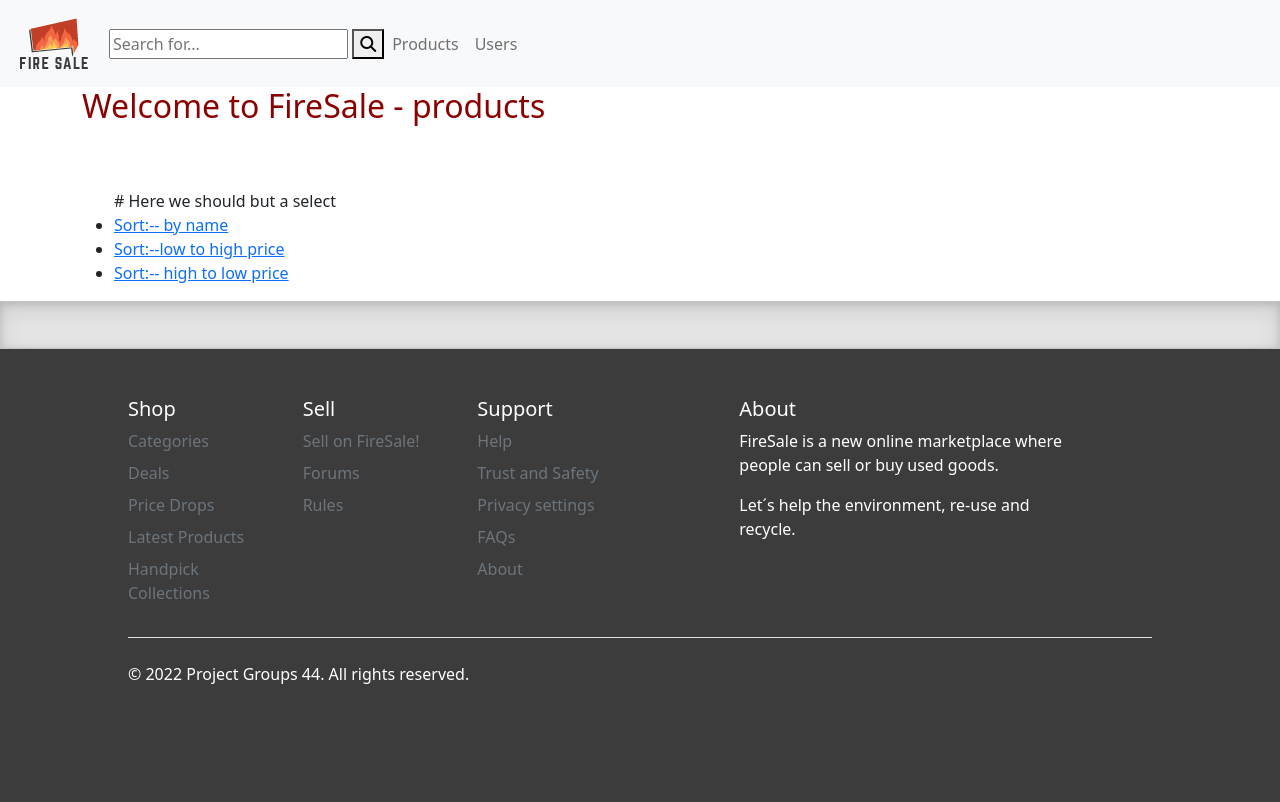
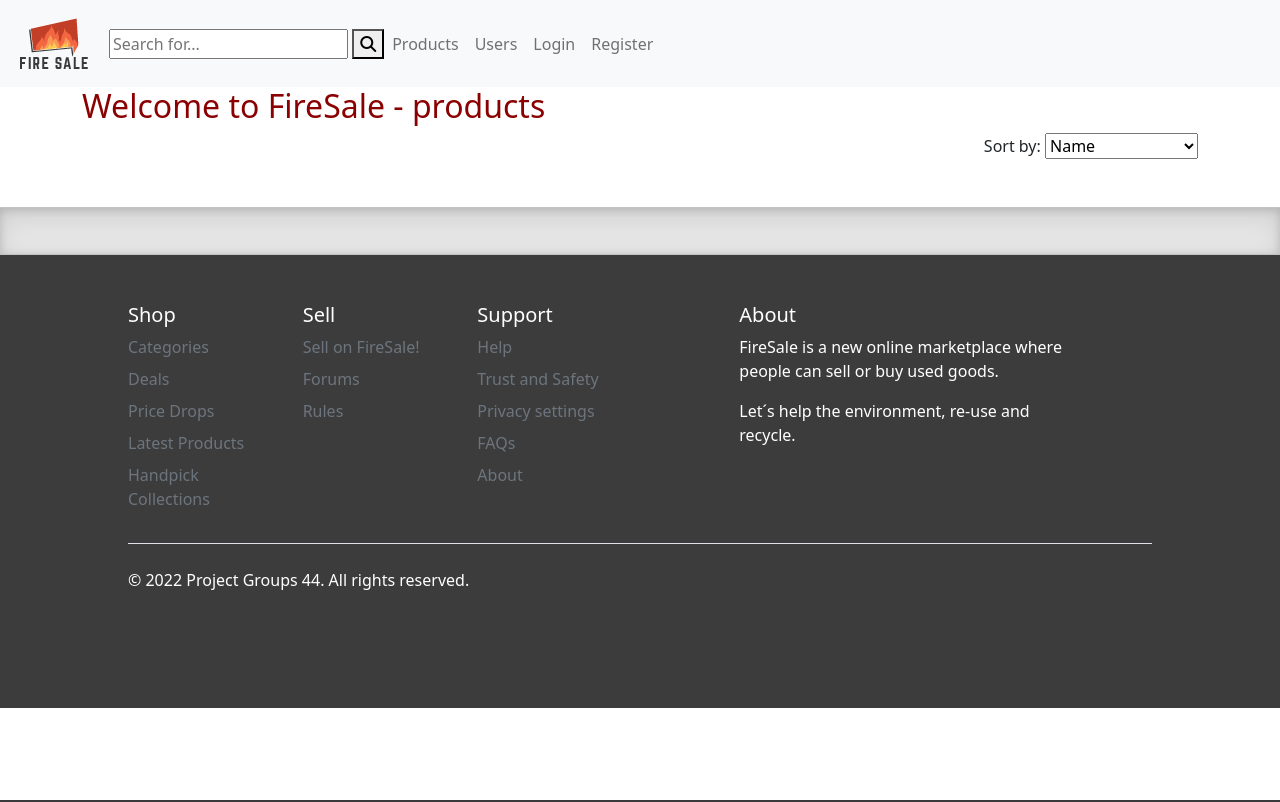
Before and after one commit to tjorvio/django-tango, a Django app: page /products/ in a window 1280 px wide. Run offline with Django 4.2, Linux system fonts and the light colour scheme; data that the repository does not hold is empty; some libraries are stand-ins or nearby versions.

Commit message:
Place-bid & Create Product Fixed, login and register not completed

```diff
--- a/FireSale/forms/make_bid_form.py
+++ b/FireSale/forms/make_bid_form.py
@@ -8,9 +8,10 @@ from user.models import Bid
 class MakeBidForm(ModelForm):
     class Meta:
         model = Bid
-        exclude = ['id', 'StatusID', 'PaymentID']
+        exclude = ['id', 'StatusID']
         widgets = {
             'BidAmount': widgets.NumberInput(attrs={'class': 'form-control'}),
             'UserID': widgets.NumberInput(attrs={'class': 'form-control'}),
+            'PaymentID': widgets.Select(attrs={'class': 'form-control'}),
             'ProductID': forms.HiddenInput(),
         }
--- a/product/views.py
+++ b/product/views.py
@@ -26,7 +26,7 @@ def index(request):
 
 def home_view(request):
     context = {'categories': Category.objects.all().order_by('name'),
-               'products': Product.objects.all().order_by('-CreatedAt')[:5]  # here we can control how many items we get
+               'products': Product.objects.all().order_by('-CreatedAt')[:4]  # here we can control how many items we get
                }
     return render(request, 'home.html', context)
 
--- a/static/css/main.css
+++ b/static/css/main.css
@@ -63,6 +63,9 @@
     width:100%;
 }
 
+#filter-by {
+    float: right;
+}
 /* HERO BANNER STYLES */
 .hero-banner {
     opacity: 0.5;
@@ -94,7 +97,7 @@
     background: rgba(255, 255, 255, 0.8);
     font-size: 22px;
     padding: 5px 5px 5px 47px;
-    color: #fff;
+    color: #555;
     position: relative;
     border-radius: 0;
 }
--- a/templates/home.html
+++ b/templates/home.html
@@ -15,6 +15,7 @@
         >
     </section>
     <div class="spacer"></div>
+    <h4>Latest products</h4>
     <div class="product-container">
         {% include 'product/newest_products.html' %}
     </div>
--- a/templates/navbar.html
+++ b/templates/navbar.html
@@ -17,6 +17,13 @@
         <li class="nav-item">
           <a class="nav-link" href="{% url 'user-index' %}">Users</a>
         </li>
+          {% if user.is_authenticated %}
+              <li><a class="nav-link" href="{% url 'logout' %}">Logout</a></li>
+              <li><a class="nav-link" href="{% url 'Profile' %}">Profile</a></li>
+          {% else %}
+              <li><a class="nav-link" href="{% url 'login' %}">Login</a></li>
+              <li><a class="nav-link" href="{% url 'register' %}">Register</a></li>
+          {% endif %}
       </ul>
     </div>
   </div>
--- a/templates/product/category.html
+++ b/templates/product/category.html
@@ -1,6 +1,7 @@
 {% extends 'base.html' %}
 {% block content %}
     <h2 class="product">{{ category.name }}</h2>
+    {%  include 'product/sort_by.html' %}
     <div class="product-container">
         {% if products|length > 0 %}
             {% for product in products %}
--- a/templates/product/index.html
+++ b/templates/product/index.html
@@ -1,15 +1,11 @@
 {% extends 'base.html' %}
 {% block content %}
     <h2 class="product">Welcome to FireSale - products</h2>
+    {%  include 'product/sort_by.html' %}
     <div class="product-container">
         {% for product in products %}
             {% include 'product/single_product.html' with product=product %}
         {% endfor %}
     </div>
-    <ul>  # Here we should but a select
-        <li class="filters"><a class="filter_by" href="?sort=name">Sort:-- by name</a></li>
-        <li class="filters"><a class="filter_by" href="?sort=l2h">Sort:--low to high price</a></li>
-        <li class="filters"><a class="filter_by" href="?sort=h2l">Sort:-- high to low price</a></li>
-    </ul>
 
 {% endblock %}
--- /dev/null
+++ b/templates/product/sort_by.html
@@ -0,0 +1,8 @@
+<div id="filter-by">
+    <label for="filter-by">Sort by:</label>
+    <select>
+        <option class="filters"><a class="filter_by" href="?sort=name">Name</a></option>
+        <option class="filters"><a class="filter_by" href="?sort=l2h">Price -low to high</a></option>
+        <option class="filters"><a class="filter_by" href="?sort=h2l">Price -high to low</a></option>
+    </select>
+</div>
--- /dev/null
+++ b/templates/user/login.html
@@ -0,0 +1 @@
+l>
--- a/user/models.py
+++ b/user/models.py
@@ -21,9 +21,12 @@ class Payment(models.Model):
     PaymentMethod = models.CharField(max_length=255)
     PreferredPayment = models.BooleanField(default=0)
 
+    def __str__(self):
+        return self.PaymentMethod
+
 
 class Profile(models.Model):
-    User = models.OneToOneField(User, on_delete=models.CASCADE)
+    user = models.OneToOneField(User, on_delete=models.CASCADE)
     StreetName = models.CharField(max_length=255)
     Zip = models.FloatField(default=0)
     City = models.CharField(max_length=255)
--- a/user/urls.py
+++ b/user/urls.py
@@ -1,7 +1,11 @@
+from django.contrib.auth.views import LoginView, LogoutView
 from django.urls import path
 from . import views
 
 urlpatterns = [
     path('', views.index, name="user-index"),
     path('place_bid', views.place_bid, name="place_bid"),
+    path('register', views.register, name='register'),
+    path('login', LoginView.as_view(template_name='user/login.html'), name='login'),
+    path('logout', LogoutView.as_view(next_page='login'), name='logout'),
 ]
```
Also changed, not shown: templates/user/register.html (added, +9 -0 lines), user/views.py (+13 -2 lines).
